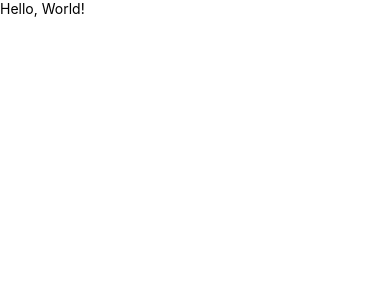
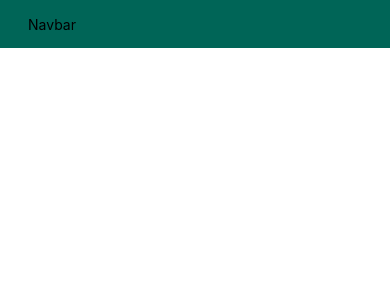
Before and after one commit to PauloBacelar/paulobacelar_reportar, a React Native app: screen / in a window 390 px wide. Shown: the top 300 px of the page. Built offline with nearby package versions, Linux system fonts and the light colour scheme.

Commit message:
Created Navbar component

```diff
--- a/App.js
+++ b/App.js
@@ -1,11 +1,19 @@
+import React from "react";
 import { StyleSheet, Text, View } from "react-native";
+import Navbar from "./components/Navbar";
 
 const App = () => {
   return (
-    <View>
-      <Text>Hello, World!</Text>
+    <View style={styles.screen}>
+      <Navbar />
     </View>
   );
 };
 
+const styles = StyleSheet.create({
+  screen: {
+    backgroundColor: "#f8f8f8",
+  },
+});
+
 export default App;
--- /dev/null
+++ b/components/Navbar.js
@@ -0,0 +1,27 @@
+import React from "react";
+import { Text, View, StyleSheet } from "react-native";
+
+const Navbar = () => {
+  return (
+    <View style={styles.header}>
+      <View style={styles.content}>
+        <Text>Navbar</Text>
+      </View>
+    </View>
+  );
+};
+
+const styles = StyleSheet.create({
+  header: {
+    height: "3rem",
+    backgroundColor: "#006557",
+  },
+
+  content: {
+    marginHorizontal: "1.75rem",
+    height: "100%",
+    justifyContent: "center",
+  },
+});
+
+export default Navbar;
```
